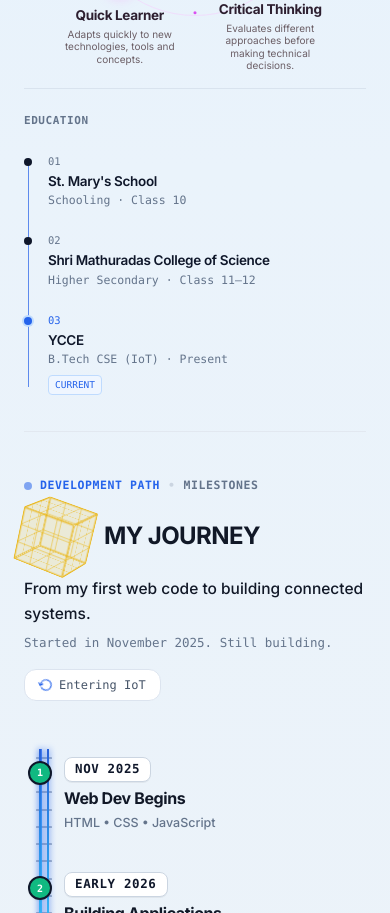
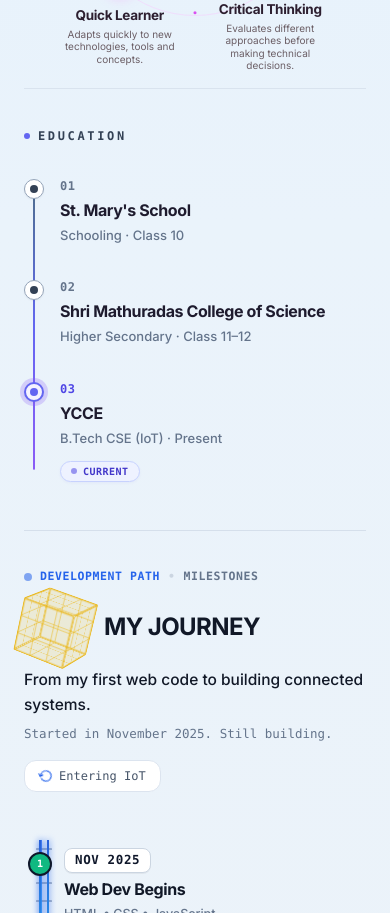
Before and after one commit to rajatbehera05/MyPortfolio, a React (Vite) app: page / in a window 390 px wide. Shown: the part 2522-3435 px from the top of the page. Built offline with nearby package versions, Linux system fonts and the light colour scheme.

Commit message:
Enhance Education timeline section with refined nodes, polished typography, and responsive layout

```diff
--- a/src/components/Journey.jsx
+++ b/src/components/Journey.jsx
@@ -237,30 +237,30 @@ export default function Journey({ isEmbedded = false }) {
     const tl = gsap.timeline({ defaults: { ease: 'power2.out' } });
 
     // 1. Thin progression line draws from left to right (Segment 1: 01 -> 02)
-    tl.to(el.querySelectorAll('.edu-line-01'), { width: '100%', duration: 0.45, ease: 'power1.inOut' }, 0);
-    tl.to(el.querySelectorAll('.edu-line-mobile'), { height: '100%', duration: 1.1, ease: 'power1.inOut' }, 0);
+    tl.to(el.querySelectorAll('.edu-line-01'), { width: '100%', duration: 0.5, ease: 'power1.inOut' }, 0);
+    tl.to(el.querySelectorAll('.edu-line-mobile'), { height: '100%', duration: 1.2, ease: 'power1.inOut' }, 0);
 
     // 2. Milestone 01 appears
-    tl.to(el.querySelectorAll('.edu-node-01, .edu-node-mobile-01'), { opacity: 1, scale: 1, duration: 0.3 }, 0);
+    tl.to(el.querySelectorAll('.edu-node-01, .edu-node-mobile-01'), { opacity: 1, scale: 1, duration: 0.35 }, 0);
 
-    // 3. St. Mary's School text fades in
-    tl.to(el.querySelectorAll('.edu-text-01, .edu-text-mobile-01'), { opacity: 1, y: 0, duration: 0.35 }, 0.12);
+    // 3. St. Mary's School text fades in and rises
+    tl.to(el.querySelectorAll('.edu-text-01, .edu-text-mobile-01'), { opacity: 1, y: 0, duration: 0.4 }, 0.1);
 
     // 4. Milestone 02 appears as line reaches it
-    tl.to(el.querySelectorAll('.edu-node-02, .edu-node-mobile-02'), { opacity: 1, scale: 1, duration: 0.3 }, 0.45);
+    tl.to(el.querySelectorAll('.edu-node-02, .edu-node-mobile-02'), { opacity: 1, scale: 1, duration: 0.35 }, 0.5);
 
-    // 5. Shri Mathuradas College of Science fades in
-    tl.to(el.querySelectorAll('.edu-text-02, .edu-text-mobile-02'), { opacity: 1, y: 0, duration: 0.35 }, 0.55);
+    // 5. Shri Mathuradas College of Science fades in and rises
+    tl.to(el.querySelectorAll('.edu-text-02, .edu-text-mobile-02'), { opacity: 1, y: 0, duration: 0.4 }, 0.6);
 
     // 6. Line draws: Segment 2 (02 -> 03)
-    tl.to(el.querySelectorAll('.edu-line-02'), { width: '100%', duration: 0.45, ease: 'power1.inOut' }, 0.55);
+    tl.to(el.querySelectorAll('.edu-line-02'), { width: '100%', duration: 0.5, ease: 'power1.inOut' }, 0.6);
 
     // 7. Milestone 03 appears as line reaches it
-    tl.to(el.querySelectorAll('.edu-node-03, .edu-node-mobile-03'), { opacity: 1, scale: 1, duration: 0.3 }, 1.0);
+    tl.to(el.querySelectorAll('.edu-node-03, .edu-node-mobile-03'), { opacity: 1, scale: 1, duration: 0.35 }, 1.1);
 
     // 8. YCCE text appears with subtle current-state highlight
-    tl.to(el.querySelectorAll('.edu-text-03, .edu-text-mobile-03'), { opacity: 1, y: 0, duration: 0.35 }, 1.1);
-    tl.to(el.querySelectorAll('.edu-current-badge, .edu-badge-mobile'), { opacity: 1, y: 0, duration: 0.3 }, 1.18);
+    tl.to(el.querySelectorAll('.edu-text-03, .edu-text-mobile-03'), { opacity: 1, y: 0, duration: 0.4 }, 1.2);
+    tl.to(el.querySelectorAll('.edu-current-badge, .edu-badge-mobile'), { opacity: 1, y: 0, duration: 0.35 }, 1.3);
   };
 
   const startTrainAnimation = () => {
@@ -389,11 +389,22 @@ export default function Journey({ isEmbedded = false }) {
     // Set initial quiet state for education progression before scroll reveal
     if (!eduAnimatedRef.current && sectionRef.current) {
       const el = sectionRef.current;
-      gsap.set(el.querySelectorAll('.edu-node-01, .edu-node-02, .edu-node-03, .edu-node-mobile-01, .edu-node-mobile-02, .edu-node-mobile-03'), { opacity: 0, scale: 0.6 });
-      gsap.set(el.querySelectorAll('.edu-text-01, .edu-text-02, .edu-text-03, .edu-text-mobile-01, .edu-text-mobile-02, .edu-text-mobile-03, .edu-current-badge, .edu-badge-mobile'), { opacity: 0, y: 4 });
+      gsap.set(el.querySelectorAll('.edu-node-01, .edu-node-02, .edu-node-03, .edu-node-mobile-01, .edu-node-mobile-02, .edu-node-mobile-03'), { opacity: 0, scale: 0.7 });
+      gsap.set(el.querySelectorAll('.edu-text-01, .edu-text-02, .edu-text-03, .edu-text-mobile-01, .edu-text-mobile-02, .edu-text-mobile-03, .edu-current-badge, .edu-badge-mobile'), { opacity: 0, y: 8 });
       gsap.set(el.querySelectorAll('.edu-line-01, .edu-line-02'), { width: '0%' });
       gsap.set(el.querySelectorAll('.edu-line-mobile'), { height: '0%' });
     }
+
+    // Trigger Education progression smoothly when it enters viewport
+    const eduEl = sectionRef.current?.querySelector('#education-progression');
+    const eduTrigger = ScrollTrigger.create({
+      trigger: eduEl || sectionRef.current,
+      start: 'top 85%',
+      once: true,
+      onEnter: () => {
+        startEduAnimation();
+      }
+    });
 
     // Trigger train journey automatically when section enters viewport (WITHOUT PINNING!)
     const trigger = ScrollTrigger.create({
@@ -426,6 +437,7 @@ export default function Journey({ isEmbedded = false }) {
     window.addEventListener('resize', handleResize);
 
     return () => {
+      if (eduTrigger) eduTrigger.kill();
       trigger.kill();
       if (timelineRef.current) timelineRef.current.kill();
       window.removeEventListener('resize', handleResize);
@@ -446,160 +458,199 @@ export default function Journey({ isEmbedded = false }) {
           EDUCATION: Minimal Academic Progression
           Three numbered milestones (01, 02, 03)
           ================================================== */}
-      <div id="education-progression" className="mb-10 sm:mb-12 relative z-10">
-        {/* Simple Section Header */}
-        <div className="mb-5 sm:mb-6">
-          <p className="text-[11px] font-mono font-semibold tracking-wider text-[#64748B] uppercase">
+      <div id="education-progression" className="pt-2 pb-8 sm:pb-10 relative z-10">
+        {/* Simple Section Header with improved letter spacing and contrast */}
+        <div className="mb-6 sm:mb-8">
+          <div className="inline-flex items-center gap-2">
+            <span className="w-1.5 h-1.5 rounded-full bg-[#6366F1]" />
+            <p className="text-[12px] font-mono font-bold tracking-[0.22em] text-[#334155] uppercase">
               EDUCATION
             </p>
           </div>
+        </div>
 
         {/* DESKTOP & TABLET PROGRESSION (>= 640px) */}
-        <div className="hidden sm:grid grid-cols-3 gap-6 sm:gap-8 lg:gap-12 relative">
+        <div className="hidden sm:grid grid-cols-3 gap-8 lg:gap-14 relative max-w-[1100px]">
           {/* Milestone 01 */}
-          <div className="relative">
-            <div className="edu-node-01">
-              <span className="text-[11px] font-mono font-medium text-[#64748B] block mb-2">
+          <div className="group relative cursor-default">
+            {/* Step Number */}
+            <div className="edu-text-01">
+              <span className="text-[12px] sm:text-[12.5px] font-mono font-bold tracking-wider text-[#64748B] block mb-2.5 transition-colors duration-200 group-hover:text-[#4F46E5]">
                 01
               </span>
-              <div className="relative flex items-center mb-3">
-                <div className="w-2 h-2 rounded-full bg-[#0F172A] relative z-10" />
-                {/* Thin progression line from 01 to 02 */}
-                <div className="absolute top-[3.5px] left-[8px] right-[-1.5rem] sm:right-[-2rem] lg:right-[-3rem] h-[1px] bg-[#E2E8F0] pointer-events-none overflow-hidden">
+            </div>
+
+            {/* Node and Connecting Line Row */}
+            <div className="relative flex items-center mb-4">
+              {/* Refined Circular Node */}
+              <div className="edu-node-01 relative z-10 w-5 h-5 rounded-full border-[1.5px] border-[#94A3B8] bg-white flex items-center justify-center shadow-xs transition-all duration-300 group-hover:border-[#6366F1] group-hover:ring-4 group-hover:ring-[#6366F1]/10">
+                <div className="w-2 h-2 rounded-full bg-[#334155] transition-colors duration-300 group-hover:bg-[#4F46E5]" />
+              </div>
+
+              {/* Connecting Line Track & Progress from 01 to 02 */}
+              <div className="absolute top-[9px] left-[22px] right-[-2rem] lg:right-[-3.5rem] h-[2px] bg-[#E2E8F0] pointer-events-none overflow-hidden rounded-full">
                 <div
-                    className="edu-line-01 h-full bg-[#2563EB]/70 origin-left"
+                  className="edu-line-01 h-full bg-gradient-to-r from-[#4F6D8C] via-[#6366F1]/80 to-[#8B5CF6]/90 origin-left rounded-full"
                   style={{ width: '0%' }}
                 />
               </div>
             </div>
-            </div>
-            <div className="edu-text-01">
-              <h4 className="text-[13.5px] sm:text-[14px] font-semibold text-[#0F172A] leading-snug tracking-tight">
+
+            {/* Institution & Details */}
+            <div className="edu-text-01 space-y-1">
+              <h4 className="text-[16px] sm:text-[17px] font-bold text-[#1E1B2E] leading-snug tracking-tight transition-colors duration-200 group-hover:text-[#4338CA]">
                 St. Mary's School
               </h4>
-              <p className="text-[11.5px] font-mono text-[#64748B] mt-0.5">
+              <p className="text-[13px] sm:text-[13.5px] font-medium text-[#64748B] leading-relaxed">
                 Schooling · Class 10
               </p>
             </div>
           </div>
 
           {/* Milestone 02 */}
-          <div className="relative">
-            <div className="edu-node-02">
-              <span className="text-[11px] font-mono font-medium text-[#64748B] block mb-2">
+          <div className="group relative cursor-default">
+            {/* Step Number */}
+            <div className="edu-text-02">
+              <span className="text-[12px] sm:text-[12.5px] font-mono font-bold tracking-wider text-[#64748B] block mb-2.5 transition-colors duration-200 group-hover:text-[#4F46E5]">
                 02
               </span>
-              <div className="relative flex items-center mb-3">
-                <div className="w-2 h-2 rounded-full bg-[#0F172A] relative z-10" />
-                {/* Thin progression line from 02 to 03 */}
-                <div className="absolute top-[3.5px] left-[8px] right-[-1.5rem] sm:right-[-2rem] lg:right-[-3rem] h-[1px] bg-[#E2E8F0] pointer-events-none overflow-hidden">
+            </div>
+
+            {/* Node and Connecting Line Row */}
+            <div className="relative flex items-center mb-4">
+              {/* Refined Circular Node */}
+              <div className="edu-node-02 relative z-10 w-5 h-5 rounded-full border-[1.5px] border-[#94A3B8] bg-white flex items-center justify-center shadow-xs transition-all duration-300 group-hover:border-[#6366F1] group-hover:ring-4 group-hover:ring-[#6366F1]/10">
+                <div className="w-2 h-2 rounded-full bg-[#334155] transition-colors duration-300 group-hover:bg-[#4F46E5]" />
+              </div>
+
+              {/* Connecting Line Track & Progress from 02 to 03 */}
+              <div className="absolute top-[9px] left-[22px] right-[-2rem] lg:right-[-3.5rem] h-[2px] bg-[#E2E8F0] pointer-events-none overflow-hidden rounded-full">
                 <div
-                    className="edu-line-02 h-full bg-[#2563EB]/70 origin-left"
+                  className="edu-line-02 h-full bg-gradient-to-r from-[#6366F1]/80 via-[#7C3AED]/80 to-[#8B5CF6] origin-left rounded-full"
                   style={{ width: '0%' }}
                 />
               </div>
             </div>
-            </div>
-            <div className="edu-text-02">
-              <h4 className="text-[13.5px] sm:text-[14px] font-semibold text-[#0F172A] leading-snug tracking-tight">
+
+            {/* Institution & Details */}
+            <div className="edu-text-02 space-y-1">
+              <h4 className="text-[16px] sm:text-[17px] font-bold text-[#1E1B2E] leading-snug tracking-tight transition-colors duration-200 group-hover:text-[#4338CA]">
                 Shri Mathuradas College of Science
               </h4>
-              <p className="text-[11.5px] font-mono text-[#64748B] mt-0.5">
+              <p className="text-[13px] sm:text-[13.5px] font-medium text-[#64748B] leading-relaxed">
                 Higher Secondary · Class 11–12
               </p>
             </div>
           </div>
 
           {/* Milestone 03 (Current Institution) */}
-          <div className="relative">
-            <div className="edu-node-03">
-              <span className="text-[11px] font-mono font-medium text-[#2563EB] block mb-2">
+          <div className="group relative cursor-default">
+            {/* Step Number */}
+            <div className="edu-text-03">
+              <span className="text-[12px] sm:text-[12.5px] font-mono font-bold tracking-wider text-[#4F46E5] block mb-2.5">
                 03
               </span>
-              <div className="relative flex items-center mb-3">
-                <div className="w-2 h-2 rounded-full bg-[#2563EB] ring-2 ring-[#BFDBFE] relative z-10" />
+            </div>
+
+            {/* Node Row */}
+            <div className="relative flex items-center mb-4">
+              {/* Circular Node with persistent highlight */}
+              <div className="edu-node-03 relative z-10 w-5 h-5 rounded-full border-2 border-[#6366F1] bg-[#F5F3FF] flex items-center justify-center shadow-xs ring-4 ring-[#8B5CF6]/25 transition-all duration-300 group-hover:ring-[#8B5CF6]/40 group-hover:scale-110">
+                <div className="w-2 h-2 rounded-full bg-[#6366F1]" />
               </div>
             </div>
-            <div className="edu-text-03">
-              <h4 className="text-[13.5px] sm:text-[14px] font-semibold text-[#0F172A] leading-snug tracking-tight">
+
+            {/* Institution & Details */}
+            <div className="edu-text-03 space-y-1">
+              <h4 className="text-[16px] sm:text-[17px] font-bold text-[#1E1B2E] leading-snug tracking-tight transition-colors duration-200 group-hover:text-[#4338CA]">
                 YCCE
               </h4>
-              <p className="text-[11.5px] font-mono text-[#64748B] mt-0.5">
+              <p className="text-[13px] sm:text-[13.5px] font-medium text-[#64748B] leading-relaxed">
                 B.Tech CSE (IoT) · Present
               </p>
-              <span className="edu-current-badge inline-block mt-2 px-1.5 py-0.5 rounded text-[9.5px] font-mono font-medium text-[#2563EB] bg-[#EFF6FF] border border-[#BFDBFE]">
-                CURRENT
-              </span>
+
+              {/* Polished CURRENT indicator */}
+              <div className="edu-current-badge inline-flex items-center gap-1.5 mt-2.5 px-2.5 py-0.5 rounded-full text-[10px] sm:text-[10.5px] font-mono font-semibold tracking-wider text-[#4338CA] bg-[#EEF2FF] border border-[#C7D2FE] shadow-[0_1px_3px_rgba(79,70,229,0.06)]">
+                <span className="w-1.5 h-1.5 rounded-full bg-[#4F46E5] animate-pulse" />
+                <span>CURRENT</span>
+              </div>
             </div>
           </div>
         </div>
 
         {/* MOBILE VERTICAL PROGRESSION (< 640px) */}
-        <div className="sm:hidden relative pl-6 py-1">
-          {/* Extremely thin vertical progression line */}
-          <div className="absolute left-[3.5px] top-2 bottom-3 w-[1px] bg-[#E2E8F0] overflow-hidden">
+        <div className="sm:hidden relative pl-9 py-2">
+          {/* Vertical Connecting Track */}
+          <div className="absolute left-[9px] top-4 bottom-5 w-[2px] bg-[#E2E8F0] overflow-hidden rounded-full">
             <div
-              className="edu-line-mobile w-full bg-[#2563EB]/70 origin-top"
+              className="edu-line-mobile w-full bg-gradient-to-b from-[#4F6D8C] via-[#6366F1] to-[#8B5CF6] origin-top rounded-full"
               style={{ height: '0%' }}
             />
           </div>
 
-          <div className="space-y-6">
+          <div className="space-y-8">
             {/* Mobile Milestone 01 */}
-            <div className="relative">
-              <div className="edu-node-mobile-01 absolute -left-[24px] top-1 w-2 h-2 rounded-full bg-[#0F172A]" />
-              <div className="edu-text-mobile-01">
-                <span className="text-[10.5px] font-mono font-medium text-[#64748B] block">
+            <div className="group relative cursor-default">
+              <div className="edu-node-mobile-01 absolute -left-[36px] top-0.5 w-5 h-5 rounded-full border-[1.5px] border-[#94A3B8] bg-white flex items-center justify-center shadow-xs">
+                <div className="w-2 h-2 rounded-full bg-[#334155]" />
+              </div>
+              <div className="edu-text-mobile-01 space-y-1">
+                <span className="text-[12px] font-mono font-bold tracking-wider text-[#64748B] block">
                   01
                 </span>
-                <h4 className="text-[13.5px] font-semibold text-[#0F172A] leading-snug tracking-tight mt-0.5">
+                <h4 className="text-[16px] font-bold text-[#1E1B2E] leading-snug tracking-tight">
                   St. Mary's School
                 </h4>
-                <p className="text-[11.5px] font-mono text-[#64748B] mt-0.5">
+                <p className="text-[13px] font-medium text-[#64748B] leading-relaxed">
                   Schooling · Class 10
                 </p>
               </div>
             </div>
 
             {/* Mobile Milestone 02 */}
-            <div className="relative">
-              <div className="edu-node-mobile-02 absolute -left-[24px] top-1 w-2 h-2 rounded-full bg-[#0F172A]" />
-              <div className="edu-text-mobile-02">
-                <span className="text-[10.5px] font-mono font-medium text-[#64748B] block">
+            <div className="group relative cursor-default">
+              <div className="edu-node-mobile-02 absolute -left-[36px] top-0.5 w-5 h-5 rounded-full border-[1.5px] border-[#94A3B8] bg-white flex items-center justify-center shadow-xs">
+                <div className="w-2 h-2 rounded-full bg-[#334155]" />
+              </div>
+              <div className="edu-text-mobile-02 space-y-1">
+                <span className="text-[12px] font-mono font-bold tracking-wider text-[#64748B] block">
                   02
                 </span>
-                <h4 className="text-[13.5px] font-semibold text-[#0F172A] leading-snug tracking-tight mt-0.5">
+                <h4 className="text-[16px] font-bold text-[#1E1B2E] leading-snug tracking-tight">
                   Shri Mathuradas College of Science
                 </h4>
-                <p className="text-[11.5px] font-mono text-[#64748B] mt-0.5">
+                <p className="text-[13px] font-medium text-[#64748B] leading-relaxed">
                   Higher Secondary · Class 11–12
                 </p>
               </div>
             </div>
 
             {/* Mobile Milestone 03 */}
-            <div className="relative">
-              <div className="edu-node-mobile-03 absolute -left-[24px] top-1 w-2 h-2 rounded-full bg-[#2563EB] ring-2 ring-[#BFDBFE]" />
-              <div className="edu-text-mobile-03">
-                <span className="text-[10.5px] font-mono font-medium text-[#2563EB] block">
+            <div className="group relative cursor-default">
+              <div className="edu-node-mobile-03 absolute -left-[36px] top-0.5 w-5 h-5 rounded-full border-2 border-[#6366F1] bg-[#F5F3FF] ring-4 ring-[#8B5CF6]/25 flex items-center justify-center shadow-xs">
+                <div className="w-2 h-2 rounded-full bg-[#6366F1]" />
+              </div>
+              <div className="edu-text-mobile-03 space-y-1">
+                <span className="text-[12px] font-mono font-bold tracking-wider text-[#4F46E5] block">
                   03
                 </span>
-                <h4 className="text-[13.5px] font-semibold text-[#0F172A] leading-snug tracking-tight mt-0.5">
+                <h4 className="text-[16px] font-bold text-[#1E1B2E] leading-snug tracking-tight">
                   YCCE
                 </h4>
-                <p className="text-[11.5px] font-mono text-[#64748B] mt-0.5">
+                <p className="text-[13px] font-medium text-[#64748B] leading-relaxed">
                   B.Tech CSE (IoT) · Present
                 </p>
-                <span className="edu-badge-mobile inline-block mt-1.5 px-1.5 py-0.5 rounded text-[9.5px] font-mono font-medium text-[#2563EB] bg-[#EFF6FF] border border-[#BFDBFE]">
-                  CURRENT
-                </span>
+                <div className="edu-badge-mobile inline-flex items-center gap-1.5 mt-2 px-2.5 py-0.5 rounded-full text-[10px] font-mono font-semibold tracking-wider text-[#4338CA] bg-[#EEF2FF] border border-[#C7D2FE] shadow-[0_1px_3px_rgba(79,70,229,0.06)]">
+                  <span className="w-1.5 h-1.5 rounded-full bg-[#4F46E5] animate-pulse" />
+                  <span>CURRENT</span>
+                </div>
               </div>
             </div>
           </div>
         </div>
 
         {/* Quiet divider separating Education from My Journey */}
-        <div className="mt-8 sm:mt-10 border-b border-[#E2E8F0]" />
+        <div className="mt-10 sm:mt-12 border-b border-[#D5DFEB]" />
       </div>
 
       {/* ==================================================
```
Lines whose indentation alone changed are shown as unchanged.
